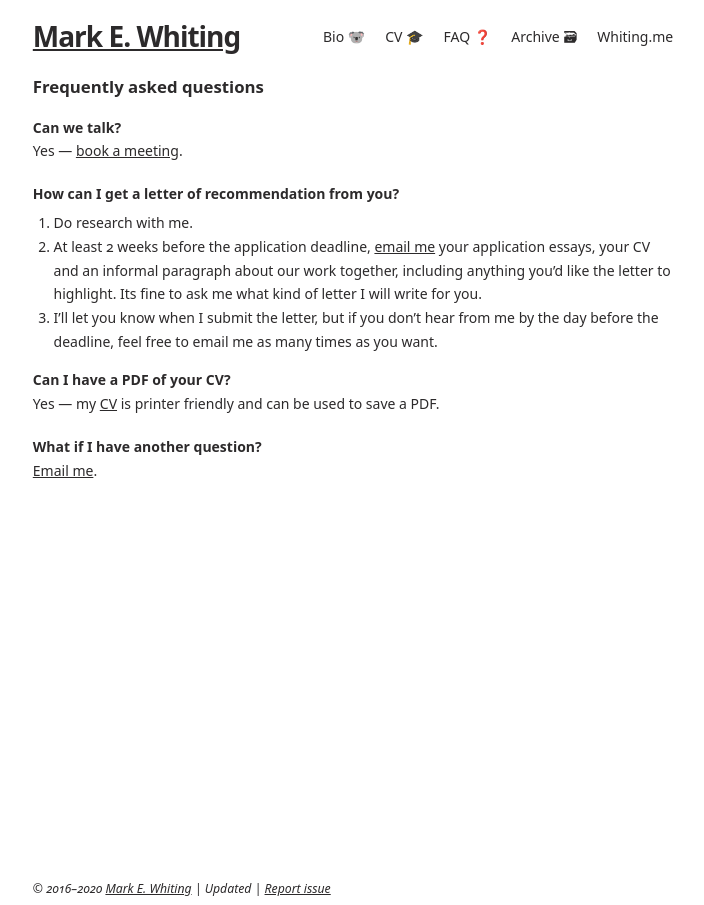
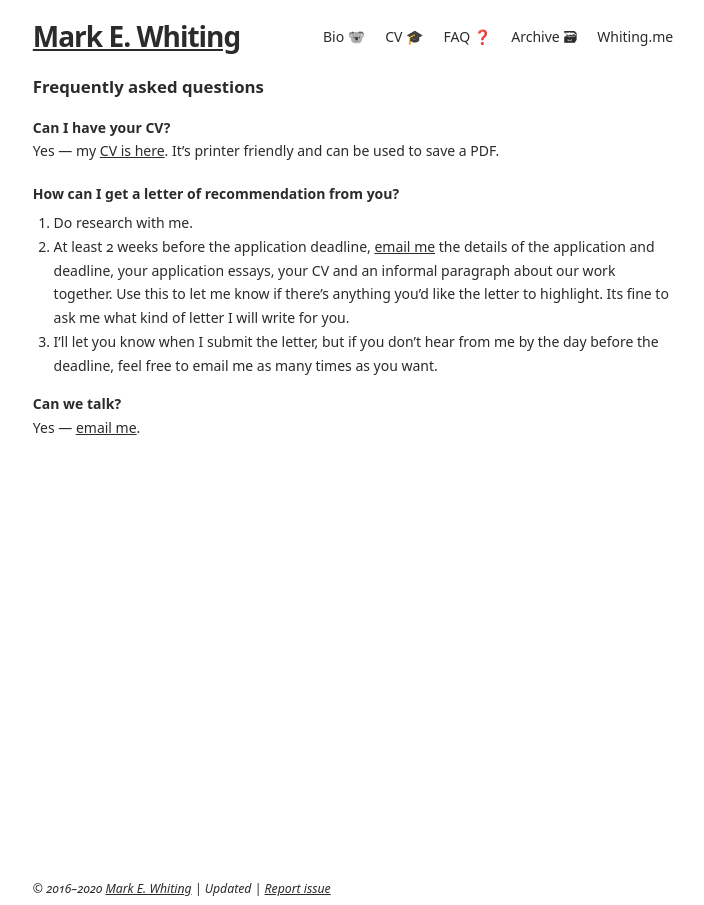
Before and after one commit to markwhiting/Whiting.me, a Jekyll site: the page built from faq.md, in a window 1280 px wide. Shown: the whole page, without its empty margins (287-991 px from the left). Built offline with Jekyll 4.4.1, drawn with Linux system fonts in a browser that asks for light colours.

Commit message:
Adjust FAQ.

```diff
--- a/faq.md
+++ b/faq.md
@@ -5,19 +5,16 @@ permalink: /faq
 ---
 
 ## Frequently asked questions
-### Can we talk?
-Yes — [book a meeting](https://whiting.me/meet).
+
+### Can I have your CV?
+Yes — my [CV is here](https://whiting.me/cv). It's printer friendly and can be used to save a PDF.
 
 ### How can I get a letter of recommendation from you?
 1. Do research with me.
-2. At least 2 weeks before the application deadline, [email me](mailto:mark@whiting.me?subject=Recommendation request) your application essays, your CV and an informal paragraph about our work together, including anything you'd like the letter to highlight. Its fine to ask me what kind of letter I will write for you.
+2. At least 2 weeks before the application deadline, [email me](mailto:mark@whiting.me?subject=Recommendation request) the details of the application and deadline, your application essays, your CV and an informal paragraph about our work together. Use this to let me know if there's anything you'd like the letter to highlight. Its fine to ask me what kind of letter I will write for you.
 3. I'll let you know when I submit the letter, but if you don't hear from me by the day before the deadline, feel free to email me as many times as you want.
 
-### Can I have a PDF of your CV?
-Yes — my [CV](https://whiting.me/cv) is printer friendly and can be used to save a PDF.
+### Can we talk?
+Yes — [email me](mailto:mark@whiting.me).
 
-<!-- 4. Whats going on with your site?
-   > It's heavily inspired by sites from great people around the internet, especially [Scott Klemmer](https://d.ucsd.edu/srk/) and [Michael Bernstein](https://hci.stanford.edu/msb/). [Add an issue on Github](https://github.com/markwhiting/Whiting.me/issues/new) if you have a suggestion to improve it. -->
-
-### What if I have another question?
-[Email me](mailto:mark@whiting.me).
+<!-- It's heavily inspired by sites from great people around the internet, especially [Scott Klemmer](https://d.ucsd.edu/srk/) and [Michael Bernstein](https://hci.stanford.edu/msb/). [Add an issue on Github](https://github.com/markwhiting/Whiting.me/issues/new) if you have a suggestion to improve it. -->
```
